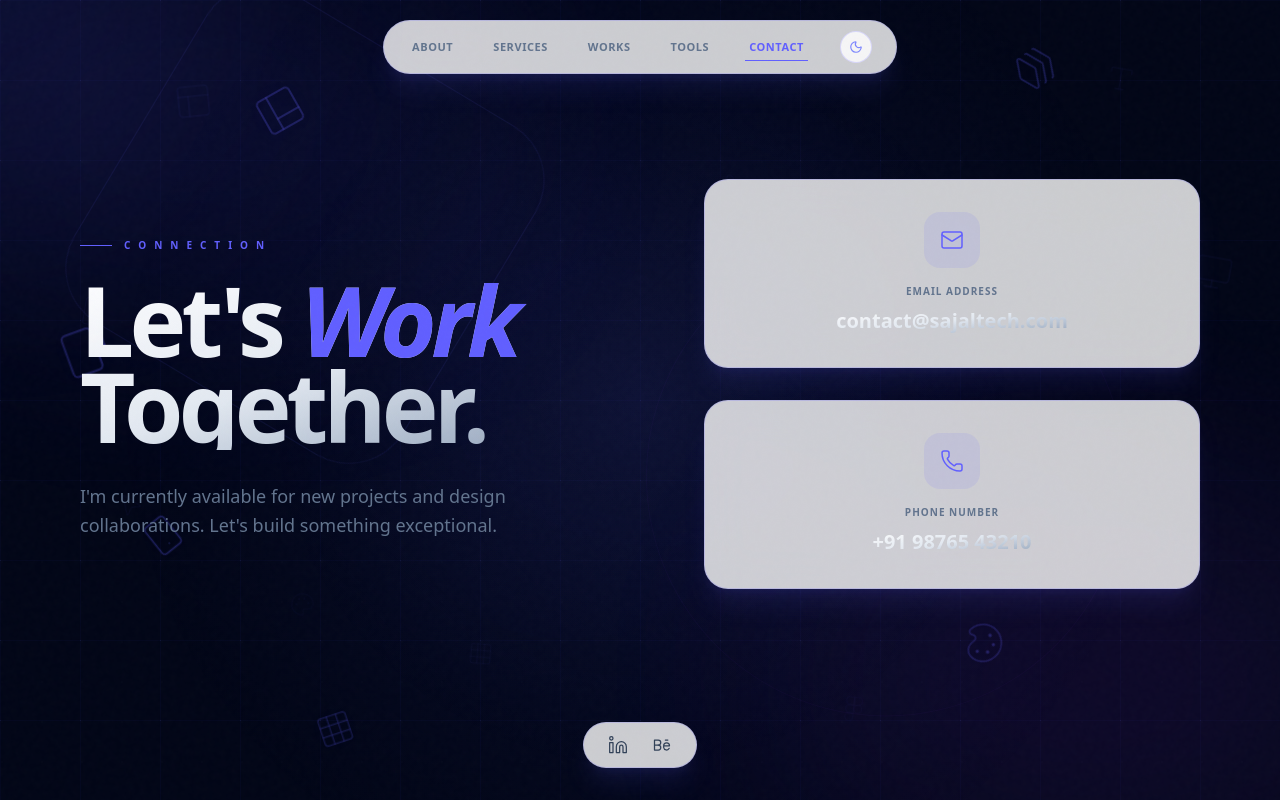
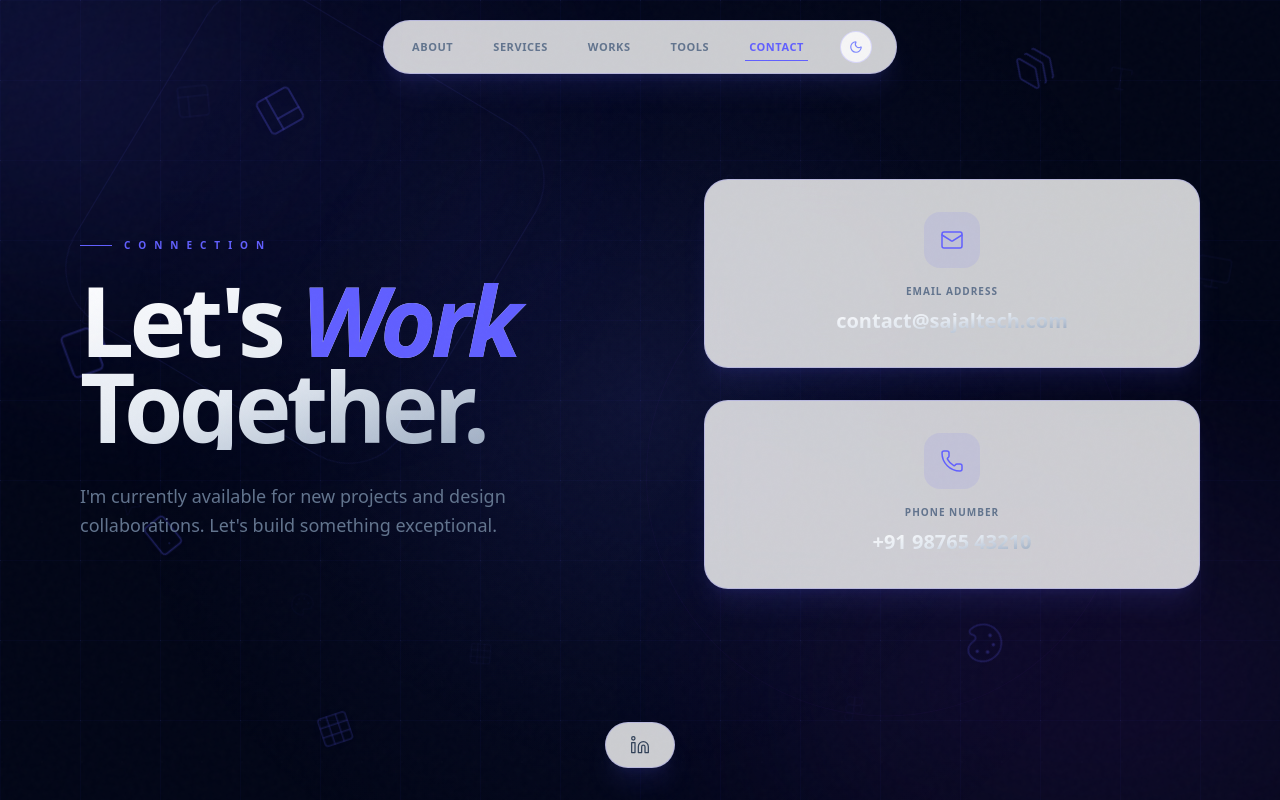
Before and after one commit to naveensajaltech/Naveen-Portfolio-UI-UX-Designer, a React (Vite) app: page / in a window 1280 px wide. Both pictures are taken after a click on the button "CONTACT". Built offline with nearby package versions, Linux system fonts and the light colour scheme; a web font is replaced by a local one.

Commit message:
feat: Update title and social links
Changes the browser tab title to "My Google AI Studio App" and updates the LinkedIn URL to point to the company page. Removes the Behance link.

```diff
--- a/index.html
+++ b/index.html
@@ -3,7 +3,7 @@
   <head>
     <meta charset="UTF-8" />
     <meta name="viewport" content="width=device-width, initial-scale=1.0" />
-    <title>sajaltech-portfolio</title>
+    <title>My Google AI Studio App</title>
   </head>
   <body>
     <div id="root"></div>
--- a/src/App.tsx
+++ b/src/App.tsx
@@ -992,8 +992,7 @@ export default function App() {
                 {/* Social Links */}
                 <div className="flex items-center space-x-6">
                   {[
-                    { icon: Linkedin, url: 'https://www.linkedin.com/in/naveen-raja-s-80282023a/', label: 'LinkedIn' },
-                    { icon: 'Behance', url: 'https://www.behance.net/naveen_sajaltech', label: 'Behance' }
+                    { icon: Linkedin, url: 'https://www.linkedin.com/company/sajaltech/', label: 'LinkedIn' }
                   ].map((social) => (
                     <motion.a
                       key={social.label}
@@ -1240,25 +1239,13 @@ export default function App() {
             <div className="flex items-center space-x-6 px-6 py-3 rounded-full glass border-indigo-500/20 dark:border-white/10 shadow-2xl pointer-events-auto backdrop-blur-2xl">
               <div className="flex items-center space-x-6">
                 <motion.a
-                  href="https://www.linkedin.com/in/naveen-raja-s-80282023a/"
+                  href="https://www.linkedin.com/company/sajaltech/"
                   target="_blank"
                   rel="noopener noreferrer"
                   whileHover={{ y: -3, scale: 1.1 }}
                   className="text-slate-700 dark:text-slate-400 hover:text-indigo-400 transition-colors"
                 >
                   <Linkedin size={20} strokeWidth={1.5} />
-                </motion.a>
-
-                <motion.a
-                  href="https://www.behance.net/naveen_sajaltech"
-                  target="_blank"
-                  rel="noopener noreferrer"
-                  whileHover={{ y: -3, scale: 1.1 }}
-                  className="text-slate-700 dark:text-slate-400 hover:text-indigo-400 transition-colors"
-                >
-                  <svg viewBox="0 0 24 24" fill="none" stroke="currentColor" strokeWidth="1.5" strokeLinecap="round" strokeLinejoin="round" className="h-5 w-5">
-                    <path d="M3 18v-12h4.5a3 3 0 0 1 0 6a3 3 0 0 1 0 6h-4.5" /><path d="M3 12l4.5 0" /><path d="M14 13h7a3.5 3.5 0 0 0 -7 0v2a3.5 3.5 0 0 0 6.64 1" /><path d="M16 6l3 0" />
-                  </svg>
                 </motion.a>
               </div>
             </div>
```
